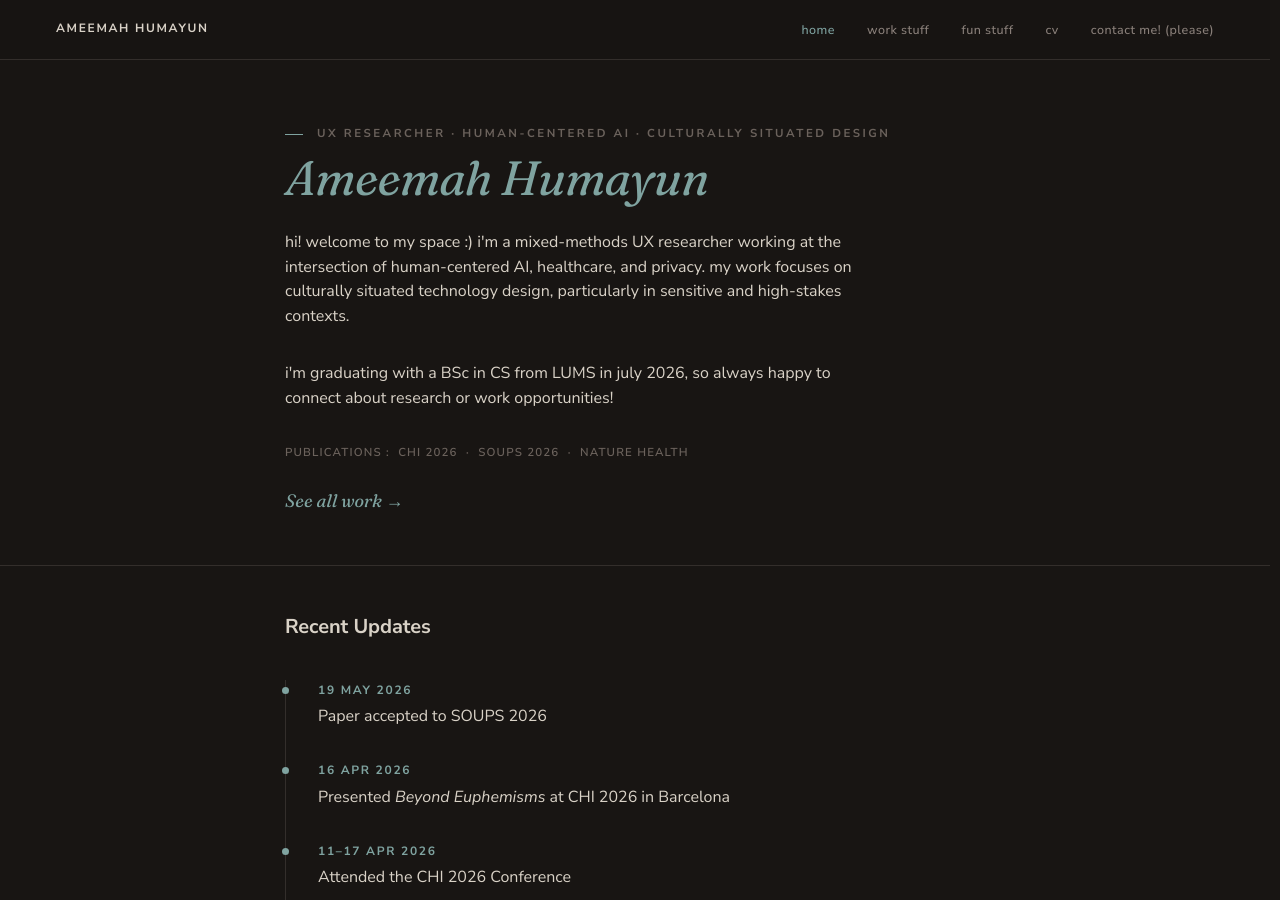
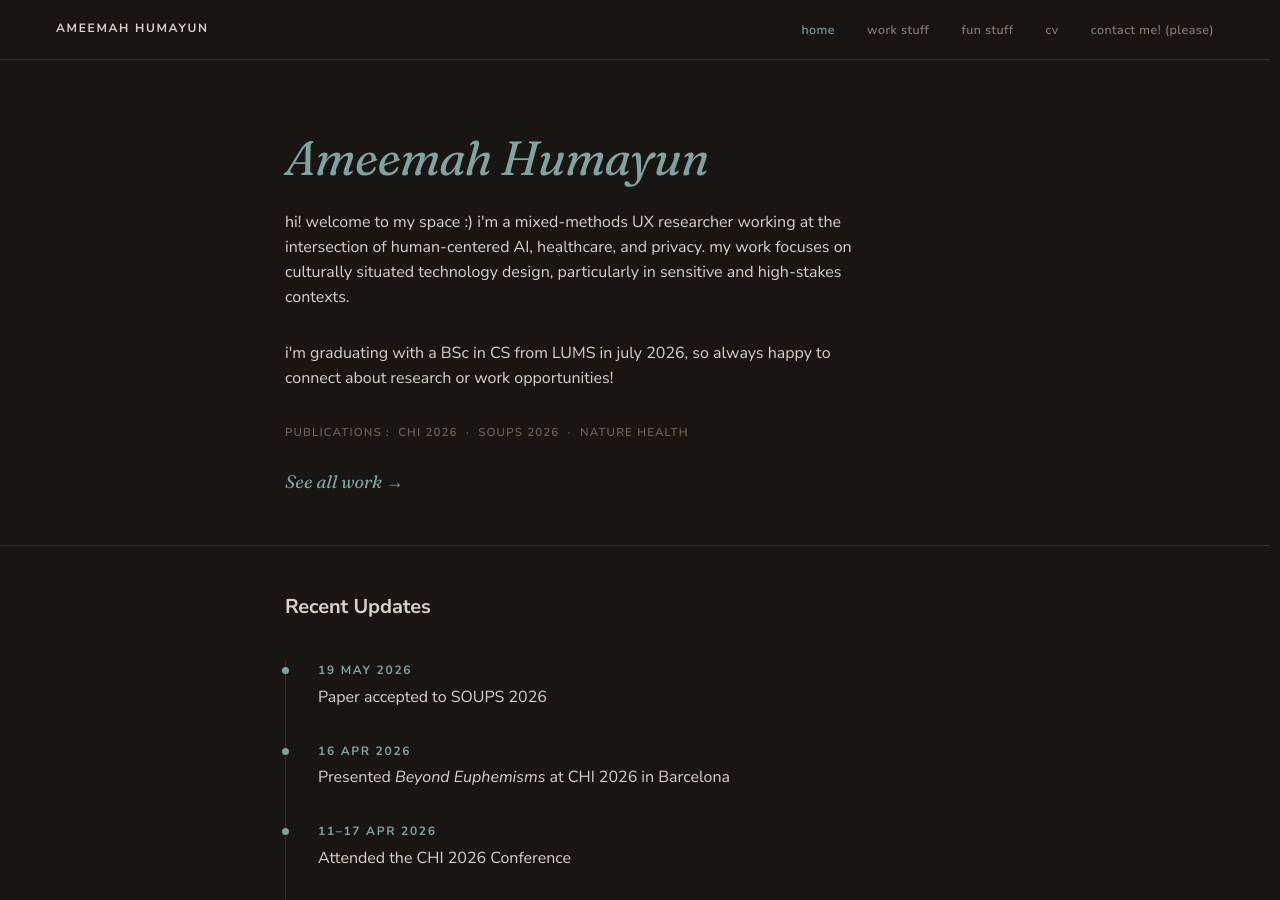
Before and after one commit to ameemahumayun/ameemahumayun.github.io, a Jekyll site: the page built from index.html, in a window 1280 px wide and 900 px high. Built offline with Jekyll 4.4.1, drawn with Linux system fonts in a browser that asks for light colours.

Commit message:
Update index.html

```diff
--- a/index.html
+++ b/index.html
@@ -9,7 +9,9 @@ description: Mixed-methods UX researcher working on human-centered AI for health
 <header class="hero">
   <div class="hero__inner">
     <div class="hero__text">
-<div class="eyebrow eyebrow-rule" style="color:var(--color-text-mute);">UX Researcher · Human-Centered AI · Culturally Situated Design</div>      <h1 style="margin-top:0.5rem;margin-bottom:1.5rem;"><span class="serif">Ameemah Humayun</span></h1>
+<!-- <div class="eyebrow eyebrow-rule" style="color:var(--color-text-mute);">UX Researcher · Human-Centered AI · Culturally Situated Design</div>
+      <h1 style="margin-top:0.5rem;margin-bottom:1.5rem;"><span class="serif">Ameemah Humayun</span></h1> -->
+      <h1 style="margin-top:0.5rem;margin-bottom:1.5rem;"><span class="serif">Ameemah Humayun</span></h1>
       <p class="lead" style="max-width:600px;font-size:var(--text-base);">hi! welcome to my space :) i'm a mixed-methods UX researcher working at the intersection of human-centered AI, healthcare, and privacy. my work focuses on culturally situated technology design, particularly in sensitive and high-stakes contexts.</p>
       <p class="lead" style="max-width:600px;font-size:var(--text-base);">i'm graduating with a BSc in CS from LUMS in july 2026, so always happy to connect about research or work opportunities!</p>
 <p class="eyebrow" style="margin-top:1.5rem;color:var(--color-text-mute);font-weight:600;letter-spacing:0.1em;">
```
